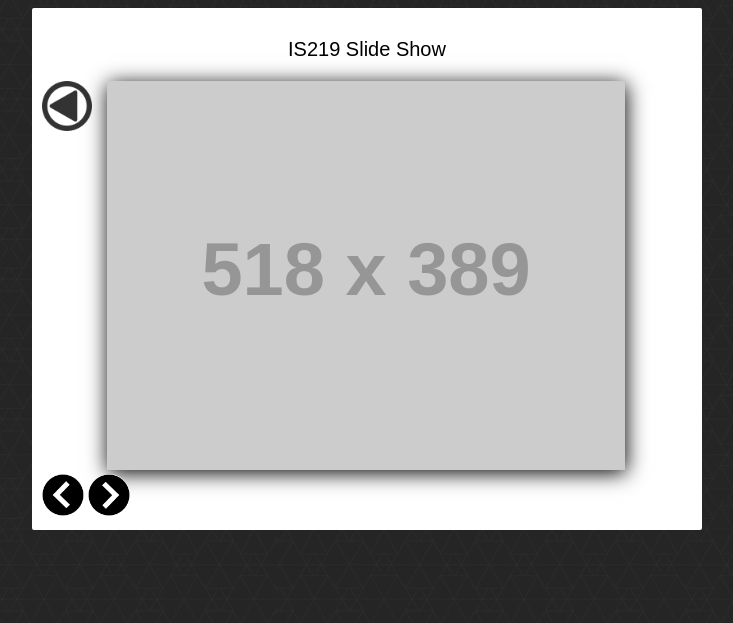
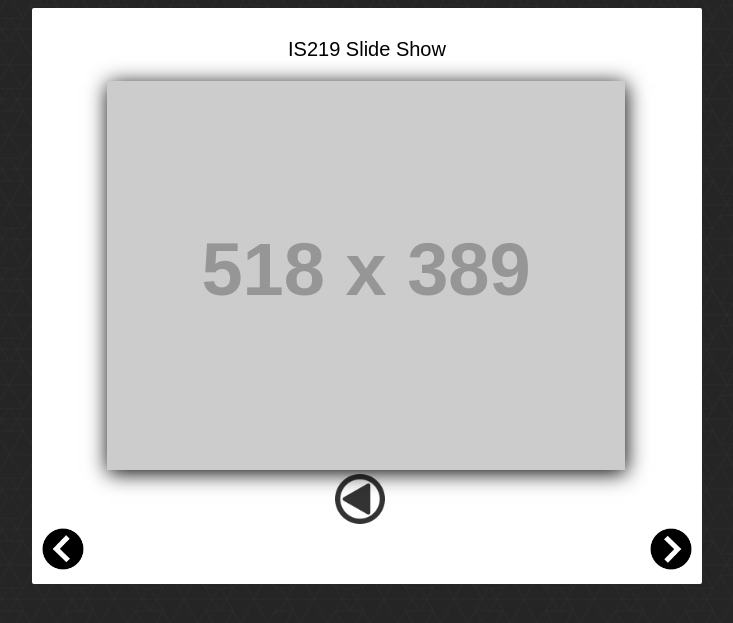
Before and after one commit to devonzhen22/zhen-p2, a PHP site: page /index.html in a window 1280 px wide. Shown: the top 623 px of the page, without its empty margins (273-1006 px from the left). Run offline with PHP 8.4, Linux system fonts and the light colour scheme; grey boxes labelled with a size stand in for pictures from a placeholder-image service; some libraries are stand-ins or nearby versions.

Commit message:
Update style.css

```diff
--- a/css/style.css
+++ b/css/style.css
@@ -27,16 +27,22 @@ body {
 .moreIndicator {
 	height: 50px;
 	width: 50px;
-	position: absolute;
+	position: relative;
 	z-index: 3;
 	opacity: .8;
-	top: 0px;
+	top: 50%;
+	left: 45%;
+
 }
-/*CHANGES: Added Rotation to detail arrow*/
+
 .rotate {
   -webkit-transform: rotate(180deg);
   -moz-transform: rotate(180deg);
   transform: rotate(180deg);
+
+  -webkit-transition: 300ms linear all;
+  -moz-transition: 300ms linear all;
+  transition: 300ms linear all;
 }
 
 .thumbnail {
@@ -53,6 +59,7 @@ body {
 #nav {
 	clear: both;
 	position: relative;
+
 }
 
 #prevPhoto {
@@ -60,28 +67,45 @@ body {
 	width: 42px;
 }
 
+#prevPhoto:hover{
+	opacity: .5;
+}
+
 #nextPhoto {
 	height: 42px;
 	width: 42px;
+	float: right;
+	text-align: right;
+}
+
+#nextPhoto:hover {
+	opacity: .5;
 }
 
 .details p {
 	margin-top: 20px;
 }
 .details {
-	border: 1px #000 dashed;
+	border: 1px #000;
 	padding: 0px 10px;
 	margin: 20px 0px;
 }
 
-/*Add CSS styles to rotate the element 90deg
+/*CHANGES: Add CSS styles to rotate the element 90deg
 Make it animate nicely. You'll need CSS3 for this*/
-.rot90 {transform: rotate(90deg);}
+.rot90 {
+	transform: rotate(90deg);
+}
 
 /*Add CSS styles to rotate the element 180deg
 Make it animate nicely. You'll need CSS3 for this*/
-.rot180 {transform: rotate(180deg);}
+
+.rot180 {
+	transform: rotate(180deg);
+}
 
 /*Add CSS styles to rotate the element 270deg
 Make it animate nicely. You'll need CSS3 for this*/
-.rot270 {transform: rotate(270deg);}
+.rot270 {
+	transform: rotate(270deg);
+}
```
